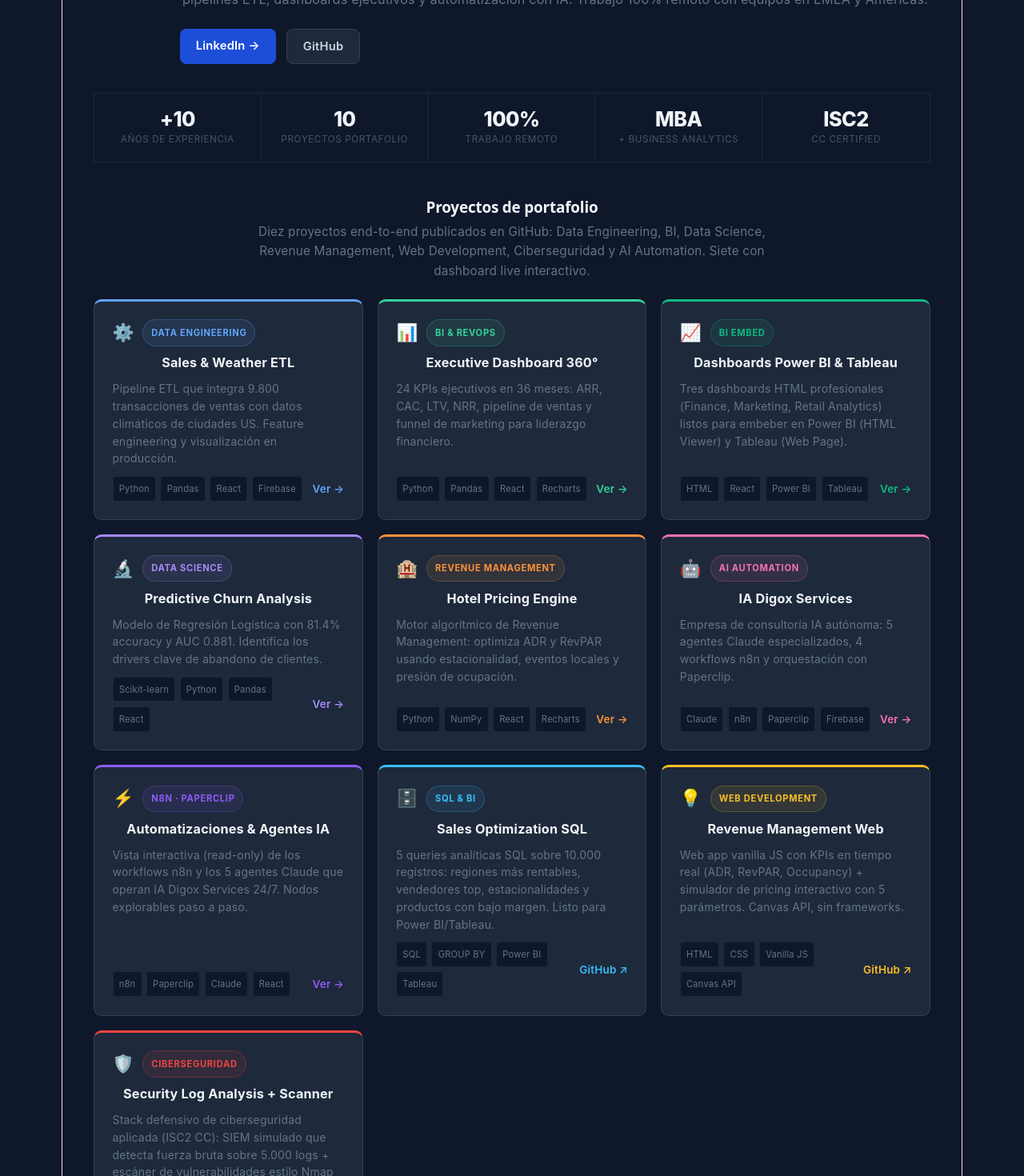
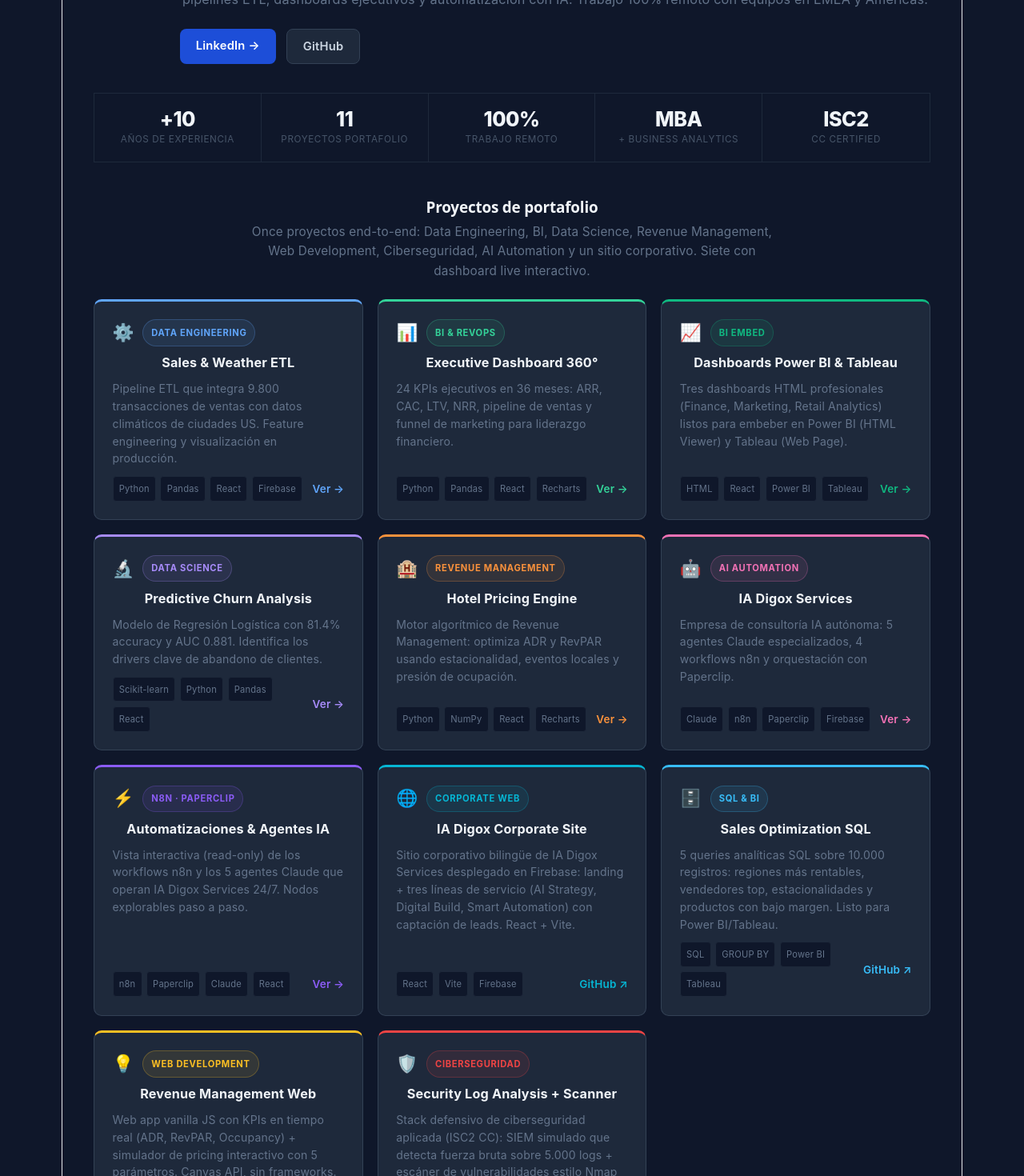
Before and after one commit to Guillermo1987/project-sales-weather-etl, a React app in the folder web/: page / in a window 1280 px wide. Shown: the part 300-1770 px from the top of the page at 80% size. Built offline with nearby package versions, Linux system fonts and the light colour scheme; the HTML template or start-up script is replaced by a standard one.

Commit message:
Añade IA Digox Corporate Site como proyecto externo en el perfil
Tarjeta nueva que enlaza a https://ia-digox-services.web.app/services/ai-strategy
(React + Vite + Firebase). Total: 11 proyectos en el grid del perfil.

Co-Authored-By: Claude Opus 4.7 <noreply@anthropic.com>

```diff
--- a/web/src/pages/HomePage.jsx
+++ b/web/src/pages/HomePage.jsx
@@ -11,13 +11,13 @@ const T = {
     cta1: 'LinkedIn →', cta2: 'GitHub',
     stats: [
       { num: '+10',  lbl: 'Años de experiencia' },
-      { num: '10',   lbl: 'Proyectos portafolio' },
+      { num: '11',   lbl: 'Proyectos portafolio' },
       { num: '100%', lbl: 'Trabajo remoto' },
       { num: 'MBA',  lbl: '+ Business Analytics' },
       { num: 'ISC2', lbl: 'CC Certified' },
     ],
     projectsTitle: 'Proyectos de portafolio',
-    projectsDesc:  'Diez proyectos end-to-end publicados en GitHub: Data Engineering, BI, Data Science, Revenue Management, Web Development, Ciberseguridad y AI Automation. Siete con dashboard live interactivo.',
+    projectsDesc:  'Once proyectos end-to-end: Data Engineering, BI, Data Science, Revenue Management, Web Development, Ciberseguridad, AI Automation y un sitio corporativo. Siete con dashboard live interactivo.',
     viewBtn:     'Ver →',
     skillsTitle: 'Stack técnico',
     aboutTitle:  'Sobre mí',
@@ -58,6 +58,7 @@ const T = {
       'Motor algorítmico de Revenue Management: optimiza ADR y RevPAR usando estacionalidad, eventos locales y presión de ocupación.',
       'Empresa de consultoría IA autónoma: 5 agentes Claude especializados, 4 workflows n8n y orquestación con Paperclip.',
       'Vista interactiva (read-only) de los workflows n8n y los 5 agentes Claude que operan IA Digox Services 24/7. Nodos explorables paso a paso.',
+      'Sitio corporativo bilingüe de IA Digox Services desplegado en Firebase: landing + tres líneas de servicio (AI Strategy, Digital Build, Smart Automation) con captación de leads. React + Vite.',
       '5 queries analíticas SQL sobre 10.000 registros: regiones más rentables, vendedores top, estacionalidades y productos con bajo margen. Listo para Power BI/Tableau.',
       'Web app vanilla JS con KPIs en tiempo real (ADR, RevPAR, Occupancy) + simulador de pricing interactivo con 5 parámetros. Canvas API, sin frameworks.',
       'Stack defensivo de ciberseguridad aplicada (ISC2 CC): SIEM simulado que detecta fuerza bruta sobre 5.000 logs + escáner de vulnerabilidades estilo Nmap con reporte Markdown.',
@@ -70,13 +71,13 @@ const T = {
     cta1: 'LinkedIn →', cta2: 'GitHub',
     stats: [
       { num: '+10',  lbl: 'Years of experience' },
-      { num: '10',   lbl: 'Portfolio projects' },
+      { num: '11',   lbl: 'Portfolio projects' },
       { num: '100%', lbl: 'Remote work' },
       { num: 'MBA',  lbl: '+ Business Analytics' },
       { num: 'ISC2', lbl: 'CC Certified' },
     ],
     projectsTitle: 'Portfolio Projects',
-    projectsDesc:  'Ten end-to-end projects published on GitHub: Data Engineering, BI, Data Science, Revenue Management, Web Development, Cybersecurity and AI Automation. Seven with a live interactive dashboard.',
+    projectsDesc:  'Eleven end-to-end projects: Data Engineering, BI, Data Science, Revenue Management, Web Development, Cybersecurity, AI Automation and a corporate website. Seven with a live interactive dashboard.',
     viewBtn:     'View →',
     skillsTitle: 'Tech Stack',
     aboutTitle:  'About me',
@@ -117,6 +118,7 @@ const T = {
       'Algorithmic Revenue Management engine: optimizes ADR and RevPAR using seasonality, local events and occupancy pressure.',
       'Autonomous AI consulting company: 5 specialized Claude agents, 4 n8n workflows and Paperclip orchestration.',
       'Interactive (read-only) view of the n8n workflows and 5 Claude agents that operate IA Digox Services 24/7. Step-by-step explorable nodes.',
+      'Bilingual corporate website for IA Digox Services deployed on Firebase: landing + three service lines (AI Strategy, Digital Build, Smart Automation) with lead capture. React + Vite.',
       '5 analytical SQL queries on 10,000 records: most profitable regions, top sellers, seasonality and low-margin products. Power BI/Tableau-ready.',
       'Vanilla JS web app with real-time KPIs (ADR, RevPAR, Occupancy) + interactive pricing simulator with 5 parameters. Canvas API, no frameworks.',
       'Defensive cybersecurity stack applied (ISC2 CC): simulated SIEM detecting brute-force attacks over 5,000 logs + Nmap-style vulnerability scanner with Markdown report.',
@@ -145,6 +147,7 @@ const PROJECTS = [
   { to:'/hotel',       external:false, icon:'🏨', color:'#fb923c', title:'Hotel Pricing Engine',          category:'Revenue Management', techs:['Python','NumPy','React','Recharts'] },
   { to:'/ia-digox',    external:false, icon:'🤖', color:'#f472b6', title:'IA Digox Services',             category:'AI Automation',      techs:['Claude','n8n','Paperclip','Firebase'] },
   { to:'/automations', external:false, icon:'⚡', color:'#8b5cf6', title:'Automatizaciones & Agentes IA', category:'n8n · Paperclip',    techs:['n8n','Paperclip','Claude','React'] },
+  { to:'https://ia-digox-services.web.app/services/ai-strategy',            external:true, icon:'🌐', color:'#06b6d4', title:'IA Digox Corporate Site',  category:'Corporate Web',      techs:['React','Vite','Firebase'] },
   { to:'https://github.com/mindset-code/project-sales-optimization-sql',   external:true, icon:'🗄️', color:'#38bdf8', title:'Sales Optimization SQL',   category:'SQL & BI',           techs:['SQL','GROUP BY','Power BI','Tableau'] },
   { to:'https://github.com/mindset-code/project-revenue-management-web',   external:true, icon:'💡', color:'#fbbf24', title:'Revenue Management Web',   category:'Web Development',     techs:['HTML','CSS','Vanilla JS','Canvas API'] },
   { to:'https://github.com/mindset-code/project-security-log-analysis',    external:true, icon:'🛡️', color:'#ef4444', title:'Security Log Analysis + Scanner', category:'Ciberseguridad',      techs:['Python','SIEM','ISC2 CC','Nmap'] },
```
